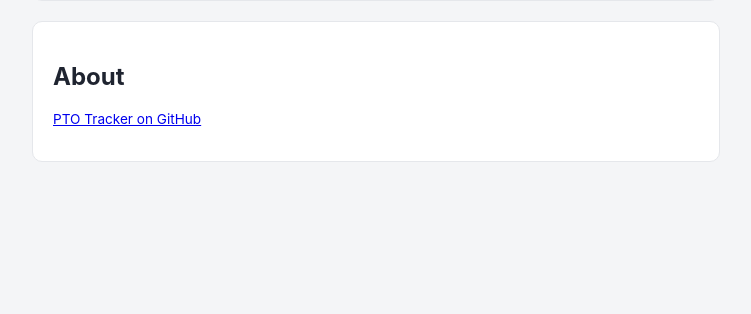
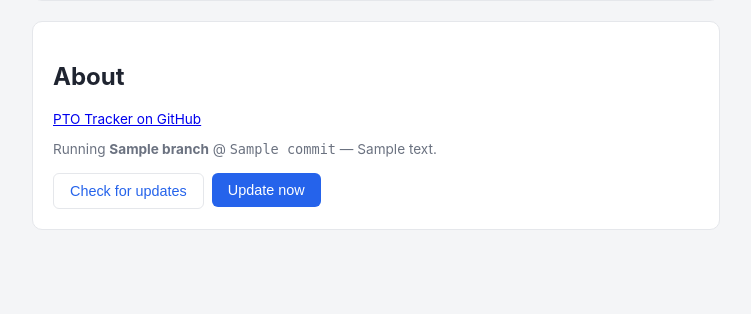
Before and after one commit to Boisti13/pto-tracker, a Flask app: template templates/allowance.html in a window 1280 px wide. Shown: the part 3346-3660 px from the top of the page, without its empty margins (264-1015 px from the left). Before the commit the page ends 3508 px from the top, so only its background shows below. Run offline with Flask 3, Linux system fonts and the light colour scheme; data comes from the database, SQL or seed files in the repository; the template is opened without the code that fills it: most values are stand-ins (such as "Sample title", 1, 10 or a date in 2020).

Commit message:
Add in-app update mechanism and version indicator
Settings now shows the running branch/commit/message, with buttons to
check for updates (git fetch + rev-list count against origin/master)
and apply them (fetch, hard reset to origin/master, pip install, then
restart via gunicorn SIGHUP-to-parent so no root/systemd access is
needed). All git/pip calls use fixed argument lists, never user input.

Co-Authored-By: Claude Sonnet 5 <noreply@anthropic.com>

```diff
--- a/app.py
+++ b/app.py
@@ -3,7 +3,10 @@ import io
 import os
 import re
 import secrets
+import signal
 import sqlite3
+import subprocess
+import sys
 import tempfile
 import threading
 import time
@@ -17,6 +20,7 @@ from werkzeug.security import check_password_hash, generate_password_hash
 
 from holidays import DEFAULT_STATE, GERMAN_STATES, count_pto_days, holidays_in_range, is_workday, state_holidays
 
+APP_DIR = os.path.dirname(os.path.abspath(__file__))
 DB_PATH = os.environ.get("PTO_DB_PATH", os.path.join(os.path.dirname(__file__), "data", "pto.db"))
 DEFAULT_ALLOWANCE = 30
 DEFAULT_WEEKLY_HOURS = 39.0
@@ -26,6 +30,36 @@ OVERTIME_ACCOUNTS = {"main": "Overtime", "ama": "AMA"}
 DISPLAY_DATE_FORMAT = "%d-%m-%Y"
 
 app = Flask(__name__)
+
+
+def _run_git(args, timeout=30):
+    """Runs git in APP_DIR. No user input ever reaches this — every call site
+    passes a fixed argument list, never anything from a request."""
+    try:
+        result = subprocess.run(
+            ["git"] + args, cwd=APP_DIR, capture_output=True, text=True, timeout=timeout
+        )
+        return result.returncode == 0, (result.stdout or "") + (result.stderr or "")
+    except (subprocess.SubprocessError, OSError) as e:
+        return False, str(e)
+
+
+def _get_app_version():
+    if not os.path.isdir(os.path.join(APP_DIR, ".git")):
+        return {"branch": None, "commit": None, "message": ""}
+    ok, commit = _run_git(["rev-parse", "--short", "HEAD"])
+    if not ok:
+        return {"branch": None, "commit": None, "message": ""}
+    _, branch = _run_git(["rev-parse", "--abbrev-ref", "HEAD"])
+    _, message = _run_git(["log", "-1", "--pretty=%s"])
+    return {"branch": branch.strip(), "commit": commit.strip(), "message": message.strip()}
+
+
+# Computed once at import time — a gunicorn worker reload (which is how
+# "Update now" restarts the app) re-imports this module fresh, so it's
+# always accurate for whatever code is actually running, without needing
+# to shell out to git on every Settings page load.
+APP_VERSION = _get_app_version()
 
 
 def get_csrf_token():
@@ -1778,6 +1812,7 @@ def allowance():
         backup_last_at_display=_format_backup_last_at(),
         backup_last_auto_display=_format_backup_last_auto_at(),
         stored_backups=_list_backups(),
+        app_version=APP_VERSION,
     )
 
 
@@ -2064,6 +2099,69 @@ def download_backup():
     return response
 
 
+@app.route("/settings/update/check", methods=["POST"])
+@login_required
+def check_for_update():
+    if APP_VERSION["commit"] is None:
+        flash("Not a git checkout — can't check for updates.", "error")
+        return redirect(url_for("allowance"))
+    ok, out = _run_git(["fetch", "origin", "master"])
+    if not ok:
+        flash("Could not reach GitHub to check for updates: " + out[-300:], "error")
+        return redirect(url_for("allowance"))
+    ok, count_out = _run_git(["rev-list", "--count", "HEAD..origin/master"])
+    if not ok:
+        flash("Could not determine update status: " + count_out[-300:], "error")
+        return redirect(url_for("allowance"))
+    n = int(count_out.strip() or "0")
+    if n == 0:
+        flash("Already up to date.", "success")
+    else:
+        _, log = _run_git(["log", "--oneline", "HEAD..origin/master"])
+        titles = log.strip().splitlines()
+        summary = " | ".join(titles[:5])
+        if len(titles) > 5:
+            summary += " | …"
+        flash(f"{n} update{'s' if n != 1 else ''} available: {summary}", "success")
+    return redirect(url_for("allowance"))
+
+
+def _trigger_restart(is_gunicorn):
+    if is_gunicorn:
+        os.kill(os.getppid(), signal.SIGHUP)
+    else:
+        os._exit(3)
+
+
+@app.route("/settings/update/apply", methods=["POST"])
+@login_required
+def apply_update():
+    if APP_VERSION["commit"] is None:
+        flash("Not a git checkout — can't auto-update.", "error")
+        return redirect(url_for("allowance"))
+    ok, out = _run_git(["fetch", "origin", "master"])
+    if not ok:
+        flash("Update failed: could not fetch from GitHub. " + out[-300:], "error")
+        return redirect(url_for("allowance"))
+    ok, out = _run_git(["reset", "--hard", "origin/master"])
+    if not ok:
+        flash("Update failed while resetting to the latest version. " + out[-300:], "error")
+        return redirect(url_for("allowance"))
+    pip_path = os.path.join(os.path.dirname(sys.executable), "pip")
+    try:
+        subprocess.run(
+            [pip_path, "install", "-q", "-r", os.path.join(APP_DIR, "requirements.txt")],
+            timeout=120,
+            check=False,
+        )
+    except (subprocess.SubprocessError, OSError):
+        pass  # non-fatal — the restart below still picks up the new code either way
+    is_gunicorn = "gunicorn" in request.environ.get("SERVER_SOFTWARE", "").lower()
+    flash("Updated — restarting now. Give it a few seconds, then reload.", "success")
+    threading.Timer(1.0, _trigger_restart, args=(is_gunicorn,)).start()
+    return redirect(url_for("allowance"))
+
+
 def _load_secret_key():
     conn = sqlite3.connect(DB_PATH)
     row = conn.execute("SELECT value FROM settings WHERE key = 'secret_key'").fetchone()
--- a/templates/allowance.html
+++ b/templates/allowance.html
@@ -229,5 +229,25 @@
   <p class="muted">
     <a href="https://github.com/Boisti13/pto-tracker" target="_blank" rel="noopener">PTO Tracker on GitHub</a>
   </p>
+  <p class="muted" style="margin-top:8px;">
+    {% if app_version.commit %}
+    Running <strong>{{ app_version.branch }}</strong> @ <code>{{ app_version.commit }}</code>{% if app_version.message %} &mdash; {{ app_version.message }}{% endif %}
+    {% else %}
+    Not installed from a git checkout &mdash; updates aren't available here.
+    {% endif %}
+  </p>
+  {% if app_version.commit %}
+  <div style="margin-top:16px; display:flex; gap:8px; flex-wrap:wrap;">
+    <form method="post" action="{{ url_for('check_for_update') }}">
+      <input type="hidden" name="csrf_token" value="{{ csrf_token() }}">
+      <button class="btn secondary" type="submit">Check for updates</button>
+    </form>
+    <form method="post" action="{{ url_for('apply_update') }}"
+          onsubmit="return confirm('Pull the latest master and restart the service now? The app will be briefly unavailable while it restarts.');">
+      <input type="hidden" name="csrf_token" value="{{ csrf_token() }}">
+      <button class="btn" type="submit">Update now</button>
+    </form>
+  </div>
+  {% endif %}
 </div>
 {% endblock %}
```
